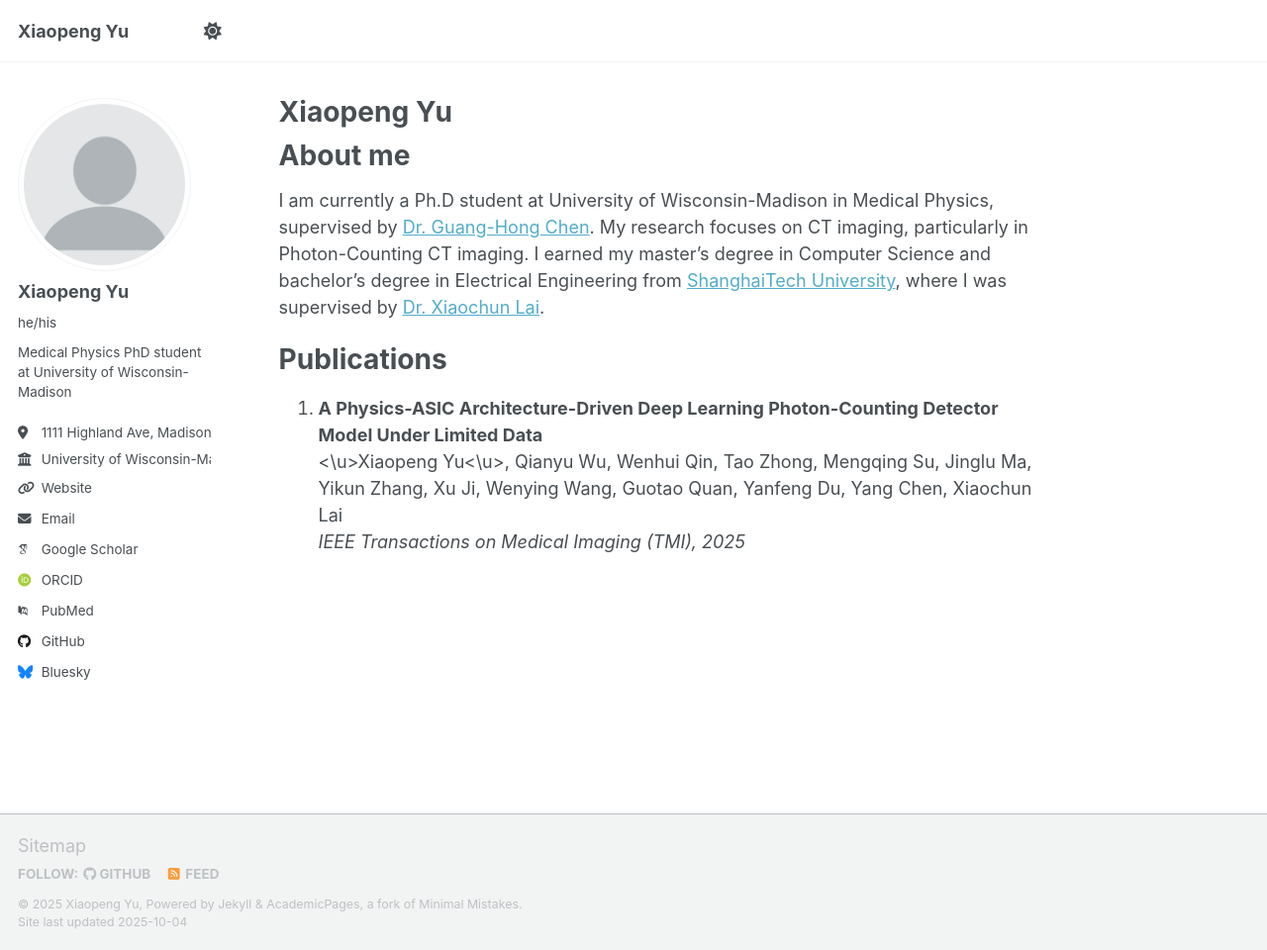
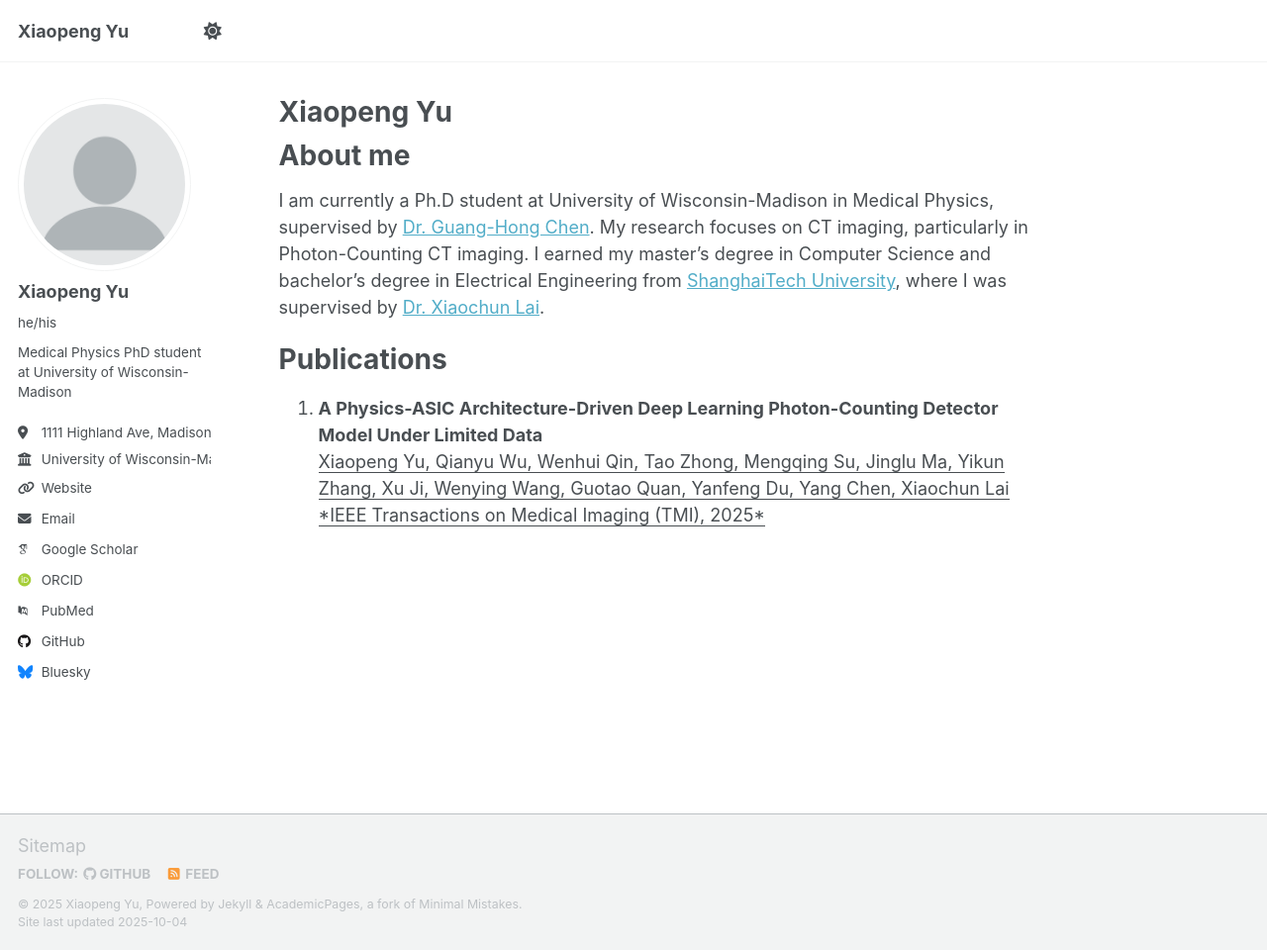
Before and after one commit to xp1999/xp1999.github.io, a Jekyll site: the page built from _pages/about.md, in a window 1280 px wide and 960 px high. Shown: the whole window at 99% size. Built offline with Jekyll 4.4.1, drawn with Linux system fonts in a browser that asks for light colours; some web fonts are replaced; a script that is not in the unit is left out.

```diff
--- a/_pages/about.md
+++ b/_pages/about.md
@@ -15,5 +15,5 @@ I am currently a Ph.D student at University of Wisconsin-Madison in Medical Phys
 Publications
 ======
 1. **A Physics-ASIC Architecture-Driven Deep Learning Photon-Counting Detector Model Under Limited Data**
-<\u>Xiaopeng Yu<\u>, Qianyu Wu, Wenhui Qin, Tao Zhong, Mengqing Su, Jinglu Ma, Yikun Zhang, Xu Ji, Wenying Wang, Guotao Quan, Yanfeng Du, Yang Chen, Xiaochun Lai
+<u>Xiaopeng Yu<u>, Qianyu Wu, Wenhui Qin, Tao Zhong, Mengqing Su, Jinglu Ma, Yikun Zhang, Xu Ji, Wenying Wang, Guotao Quan, Yanfeng Du, Yang Chen, Xiaochun Lai
 *IEEE Transactions on Medical Imaging (TMI), 2025*
```
